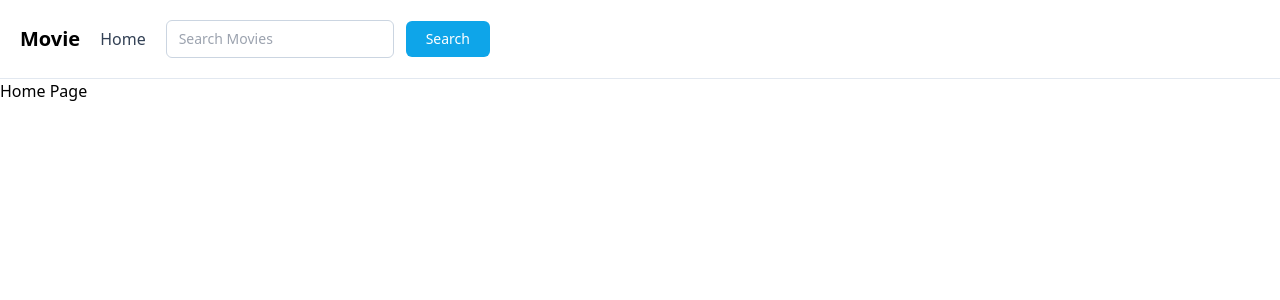
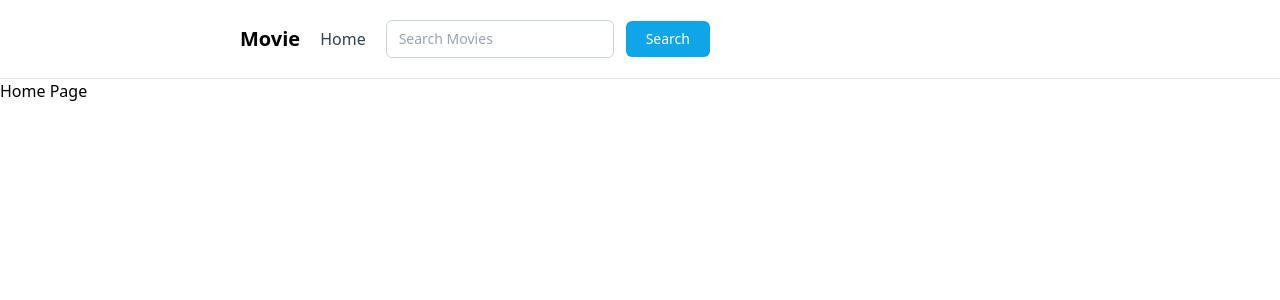
Before and after one commit to Hacktiv8-Final-Project-4/movie-app, a React (Vite) app: page / in a window 1280 px wide. Shown: the top 300 px of the page. Built offline with nearby package versions, Linux system fonts and the light colour scheme; no server answers.

Commit message:
style: updating left and right padding of the header on larger screen sizes.

```diff
--- a/src/components/Header.jsx
+++ b/src/components/Header.jsx
@@ -21,7 +21,7 @@ export default function Header() {
 
   return (
     <header
-      className="flex items-center p-5 gap-x-5 border-b border-slate-200">
+      className="flex items-center p-5 gap-x-5 border-b border-slate-200 xl:px-60">
       <h1 className="text-xl font-semibold">
         Movie
       </h1>
```
